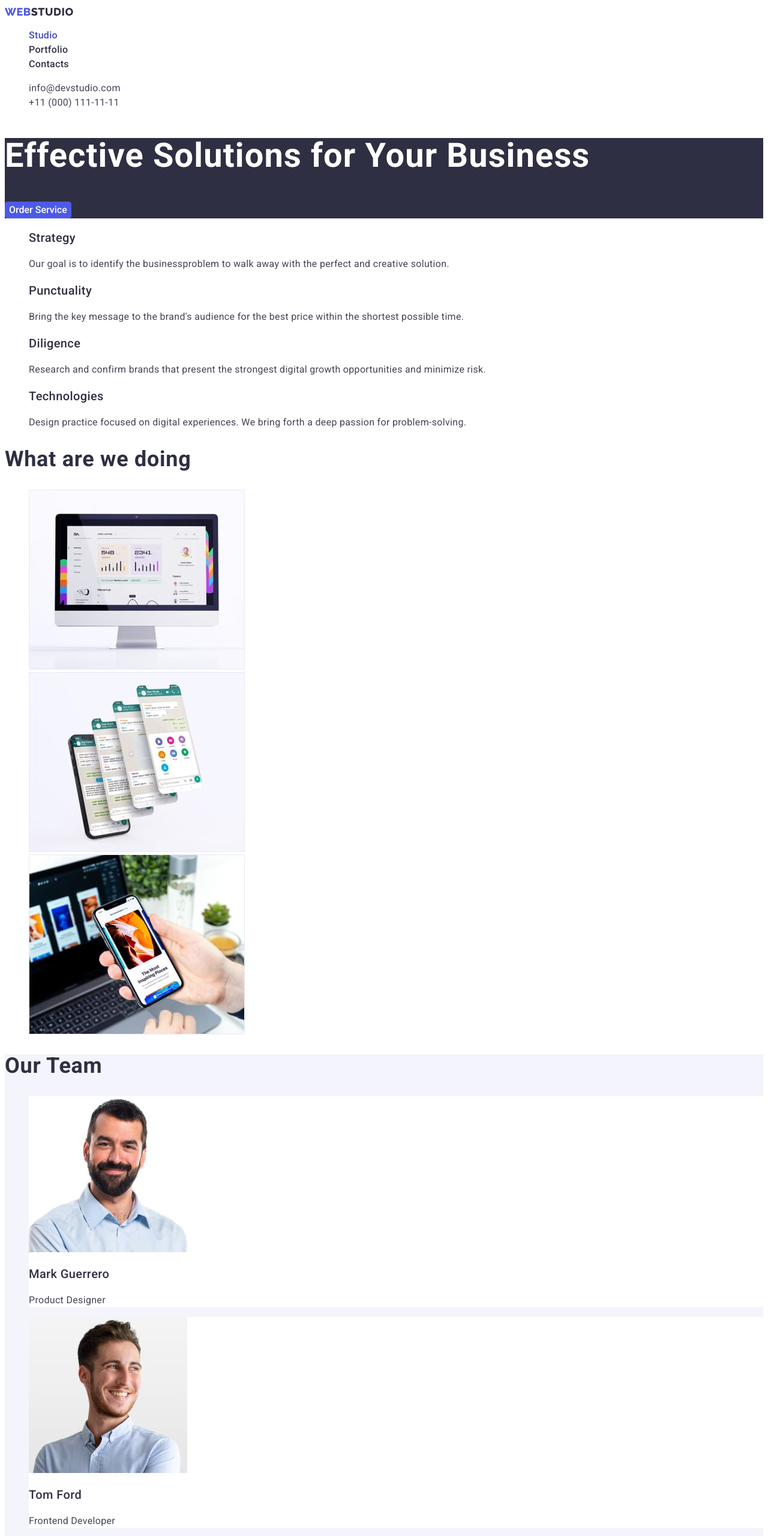
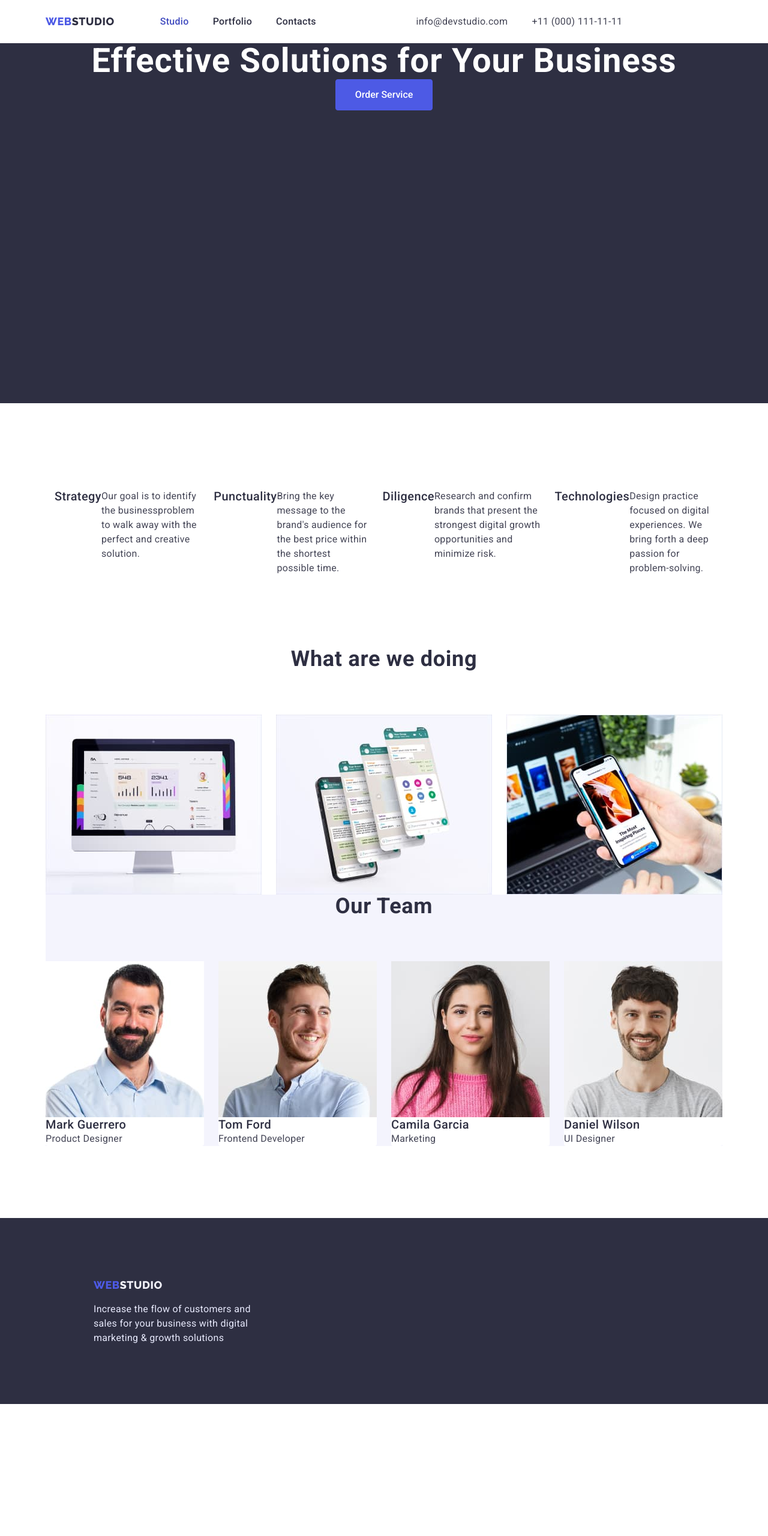
Before and after one commit to Inguliaa/goit-markup-hw-02, a plain HTML site: page index.html in a window 1280 px wide. Shown: the top 2560 px of the page at 60% size. After the commit the page ends 2340 px from the top, so only its background shows below. Drawn offline with nearby package versions, Linux system fonts and the light colour scheme.

Commit message:
index fixed

```diff
--- a/css/styles.css
+++ b/css/styles.css
@@ -6,16 +6,42 @@
   --body-color: #ffffff;
   --light-color: #f4f4fd;
   --accent-color: #e7e9fc;
+  --drop-shadow: rgba(0, 0, 0, 0.25);
 }
-
+html {
+  box-sizing: border-box;
+}
+*,
+*::before,
+*::after {
+  box-sizing: inherit;
+}
 body {
   font-family: "Roboto", sans-serif;
   background-color: var(--body-color);
+  line-height: 1.5;
+}
+h1,
+h2,
+h3,
+h4,
+h5,
+h6,
+p {
+  margin: 0;
+}
+img {
+  display: block;
+  max-width: 100%;
+  height: auto;
 }
 .primary-list,
 .list-type {
   list-style-type: none;
   font-style: normal;
+  display: flex;
+  padding: 0;
+  margin: 0;
 }
 .link {
   text-decoration: none;
@@ -36,17 +62,47 @@ body {
   line-height: 1.3;
   color: var(--overlays-shadow-color);
   text-decoration: none;
+  text-transform: uppercase;
 }
+.container {
+  width: 100%;
+  margin: 0 auto;
+  padding: 0px 15px;
+  max-width: 1158px;
+  display: flex;
+}
+.container-nav {
+  display: flex;
+  align-items: center;
+}
+.primary-nav .list-nav:not(:last-child) {
+  margin-right: 40px;
+}
+.primary-nav .list-nav:first-child {
+  margin-left: 76px;
+}
+.contacts-nav {
+  padding-top: 24px;
+  padding-bottom: 24px;
+}
+.address {
+  justify-content: flex-end;
+  margin: auto;
+}
+.address .add-list + .add-list {
+  margin-left: 40px;
+}
+
 .button-order {
   font-family: inherit;
   font-weight: 500;
   font-size: 16px;
-  line-height: 1.5;
   color: var(--body-color);
   background: var(--primary-brand);
   cursor: pointer;
   border-radius: 4px;
   border: 1px solid var(--primary-brand);
+  padding: 16px 32px;
 }
 .button-order:hover,
 .button-order:focus,
@@ -56,9 +112,13 @@ body {
 .menu-nav {
   font-weight: 500;
   font-size: 16px;
-  line-height: 1.5;
   letter-spacing: 0.02em;
   color: var(--overlays-shadow-color);
+  display: block;
+  margin-left: auto;
+  margin-right: auto;
+  padding-top: 24px;
+  padding-bottom: 24px;
 }
 .menu-nav:hover,
 .menu-nav:focus,
@@ -71,7 +131,6 @@ body {
 .contacts-add {
   font-weight: 400;
   font-size: 16px;
-  line-height: 1.5;
   letter-spacing: 0.02em;
   color: var(--title-text-color);
   cursor: pointer;
@@ -86,9 +145,18 @@ body {
   line-height: 1.07;
   letter-spacing: 0.02em;
   color: var(--body-color);
+  text-align: center;
 }
 .hero {
   background-color: var(--overlays-shadow-color);
+  height: 600px;
+  text-align: center;
+}
+.container-main {
+  padding-top: 143px;
+}
+.main-title .main-element:not(:last-child) {
+  margin-right: 24px;
 }
 .main-part {
   font-weight: 500;
@@ -100,9 +168,11 @@ body {
 .description {
   font-weight: 400;
   font-size: 16px;
-  line-height: 1.5;
   letter-spacing: 0.02em;
   color: var(--title-text-color);
+}
+.container-actions {
+  padding-top: 120px;
 }
 .name-list {
   font-weight: 700;
@@ -110,6 +180,11 @@ body {
   line-height: 1.1;
   letter-spacing: 0.02em;
   color: var(--overlays-shadow-color);
+  text-align: center;
+  margin-bottom: 72px;
+}
+.primary-actions .actions-element:not(:last-child) {
+  margin-right: 24px;
 }
 .our-employees {
   background-color: var(--light-color);
@@ -125,19 +200,34 @@ body {
   background-color: var(--body-color);
   border-radius: 0px 0px 4px 4px;
 }
+.team-cont .card-background:not(:last-child) {
+  margin-right: 24px;
+}
+.container-team {
+  padding-bottom: 120px;
+}
 .apps-card {
   border: 1px solid var(--accent-color);
 }
 .footer-description {
   font-weight: 400;
   font-size: 16px;
-  line-height: 1.5;
+  max-width: 264px;
   letter-spacing: 0.02em;
   color: var(--accent-color);
   background-color: var(--overlays-shadow-color);
+  display: flex;
+  margin-left: 156px;
 }
 .footer-title {
   background-color: var(--overlays-shadow-color);
+  height: 310px;
+}
+.footer-link {
+  display: flex;
+  padding-top: 100px;
+  margin-left: 156px;
+  margin-bottom: 16px;
 }
 .logo-part {
   color: var(--light-color);
@@ -145,19 +235,46 @@ body {
 .filter-btn {
   font-weight: 500;
   font-size: 16px;
-  line-height: 1.5;
   letter-spacing: 0.02em;
   color: var(--primary-brand);
   background-color: var(--light-color);
   cursor: pointer;
   border-radius: 4px;
   border: 1px solid var(--accent-color);
+  margin-bottom: 72px;
+  margin-left: auto;
+  margin-right: auto;
+  display: flex;
+  justify-content: center;
+  flex-wrap: wrap;
+  padding: 12px 24px;
 }
 .filter-btn:hover,
 .filter-btn:focus,
 .filter-btn:active {
   color: var(--body-color);
   background-color: var(--pressed-state);
+}
+.container-card {
+  width: 1128px;
+  padding-left: 14px;
+  padding-right: 14px;
+  margin-left: auto;
+  margin-right: auto;
+}
+.primary-button .button-element:not(:last-child) {
+  margin-right: 24px;
+}
+.flex-container {
+  display: flex;
+  flex-wrap: wrap;
+}
+.flex-element {
+  width: 360px;
+  margin-right: 24px;
+}
+.flex-element:nth-child(3n) {
+  margin-right: 0;
 }
 .current-filter {
   color: var(--body-color);
--- a/index.html
+++ b/index.html
@@ -12,92 +12,107 @@
       href="https://fonts.googleapis.com/css2?family=Raleway:wght@800&family=Roboto:wght@400;500;700;900&display=swap"
       rel="stylesheet"
     />
+    <link
+      rel="stylesheet"
+      href="https://cdnjs.cloudflare.com/ajax/libs/modern-normalize/1.0.0/modern-normalize.min.css"
+      integrity="sha512-ISS7cAi1PEhQ8jnbJpJZMd29NlhNj4AWYyLOSp2CE/CsHxTCu+r+t0D2yoJudVrd0/8fTVPUVDzY5Tvli75u/g=="
+      crossorigin="anonymous"
+    />
     <link rel="stylesheet" href="./css/styles.css" />
   </head>
   <body>
-    <header>
-      <nav>
+    <header class="page-header">
+      <div class="container">
+        <nav class="container-nav">
           <a href="./index.html" class="logo-first link"
-          >Web<span class="logo-second link">STUDIO</span>
+            >Web<span class="logo-second link">Studio</span>
           </a>
-        <ul class="primary-list">
-          <li class="list-type">
-            <a href="./index.html" class="menu-nav link current-link">Studio</a>
+          <ul class="primary-list primary-nav">
+            <li class="list-type list-nav">
+              <a href="./index.html" class="menu-nav link current-link"
+                >Studio</a
+              >
             </li>
-          <li class="list-type">
+            <li class="list-type list-nav">
               <a href="./portfolio.html" class="menu-nav link">Portfolio</a>
             </li>
-          <li class="list-type">
+            <li class="list-type list-nav">
               <a href="#" class="menu-nav link">Contacts</a>
             </li>
           </ul>
         </nav>
-      <address>
-        <ul class="primary-list">
-          <li class="list-type">
+        <address class="address">
+          <ul class="primary-list address">
+            <li class="list-type add-list">
               <a href="mailto:info@devstudio.com" class="contacts-add link"
                 >info@devstudio.com</a
               >
             </li>
-          <li class="list-type">
+            <li class="list-type add-list">
               <a href="tel:+11(000)1111111" class="contacts-add link"
                 >+11 (000) 111-11-11</a
               >
             </li>
           </ul>
         </address>
+      </div>
     </header>
     <main>
       <section class="hero">
         <h1 class="solutions">Effective Solutions for Your Business</h1>
         <button type="button" class="button-order">Order Service</button>
       </section>
+      <div class="container">
         <section>
-        <ul class="primary-list">
-          <li class="list-type">
+          <div class="container container-main">
+            <ul class="primary-list main-title">
+              <li class="list-type main-element">
                 <h3 class="main-part">Strategy</h3>
                 <p class="description">
-              Our goal is to identify the businessproblem to walk away with the
-              perfect and creative solution.
+                  Our goal is to identify the businessproblem to walk away with
+                  the perfect and creative solution.
                 </p>
               </li>
-          <li class="list-type">
+              <li class="list-type main-element">
                 <h3 class="main-part">Punctuality</h3>
                 <p class="description">
-              Bring the key message to the brand's audience for the best price
-              within the shortest possible time.
+                  Bring the key message to the brand's audience for the best
+                  price within the shortest possible time.
                 </p>
               </li>
-          <li class="list-type">
+              <li class="list-type main-element">
                 <h3 class="main-part">Diligence</h3>
                 <p class="description">
                   Research and confirm brands that present the strongest digital
                   growth opportunities and minimize risk.
                 </p>
               </li>
-          <li class="list-type">
+              <li class="list-type main-element">
                 <h3 class="main-part">Technologies</h3>
                 <p class="description">
-              Design practice focused on digital experiences. We bring forth a
-              deep passion for problem-solving.
+                  Design practice focused on digital experiences. We bring forth
+                  a deep passion for problem-solving.
                 </p>
               </li>
             </ul>
+          </div>
         </section>
+      </div>
+      <div class="container container-actions">
         <section>
           <h2 class="name-list">What are we doing</h2>
-        <ul class="primary-list">
-          <li class="list-type">
+          <ul class="primary-list primary-actions">
+            <li class="list-type actions-element">
               <img src="./images/imgpk.jpg" alt="Statistics" width="360" />
             </li>
-          <li class="list-type">
+            <li class="list-type actions-element">
               <img
                 src="./images/imgsh.jpg"
                 alt="Transmission of information"
                 width="360"
               />
             </li>
-          <li class="list-type">
+            <li class="list-type actions-element">
               <img
                 src="./images/imgsp.jpg"
                 alt="The most inspiring places"
@@ -106,9 +121,12 @@
             </li>
           </ul>
         </section>
+      </div>
+
+      <div class="container container-team">
         <section class="our-employees">
           <h2 class="name-list">Our Team</h2>
-        <ul class="primary-list">
+          <ul class="primary-list team-cont">
             <li class="card-background list-type">
               <a href="#" class="link"
                 ><img src="./images/imgm.jpg" alt="Worker" width="264" />
@@ -139,9 +157,10 @@
             </li>
           </ul>
         </section>
+      </div>
     </main>
     <footer class="footer-title">
-      <a href="./index.html" class="logo-first link"
+      <a href="./index.html" class="logo-first link footer-link"
         >Web<span class="logo-part link">STUDIO</span>
       </a>
       <p class="footer-description">
```
Also changed, not shown: portfolio.html (+55 -36 lines). Lines whose indentation alone changed are shown as unchanged.
